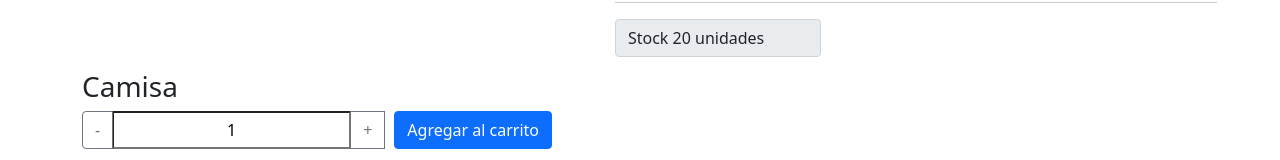
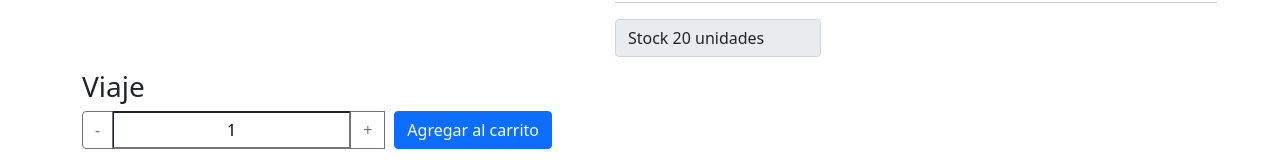
Before and after one commit to Ncavallaro/coderReactJS, a React (Create React App) app: page / in a window 1280 px wide. Shown: the part 976-1136 px from the top of the page. Built offline with nearby package versions, Linux system fonts and the light colour scheme.

Commit message:
Se realiza comentario del profe, de como pasar por param las funciones

```diff
--- a/src/components/Body/ItemCount.js
+++ b/src/components/Body/ItemCount.js
@@ -29,7 +29,7 @@ export default function ItemCount(props) {
 
     return (
         <div className='container'>
-            <h3>Camisa</h3>
+            <h3>Viaje</h3>
             <div className="input-group mb-3">
                 <button className="btn btn-outline-secondary" type="button" onClick={decrement}>-</button>
                 <input type="text" className="large" placeholder="" value={cant} id='inputCant'></input>
--- a/src/components/Body/ItemDetail.js
+++ b/src/components/Body/ItemDetail.js
@@ -32,7 +32,7 @@ const ItemDetail = (props) => {
                 </div>
         </article>
 
-        <ItemCount stock={5} initial={1} clicked={() => onAdd}/>
+        <ItemCount stock={5} initial={1} clicked={onAdd}/>
         </>
     )
 }
```
